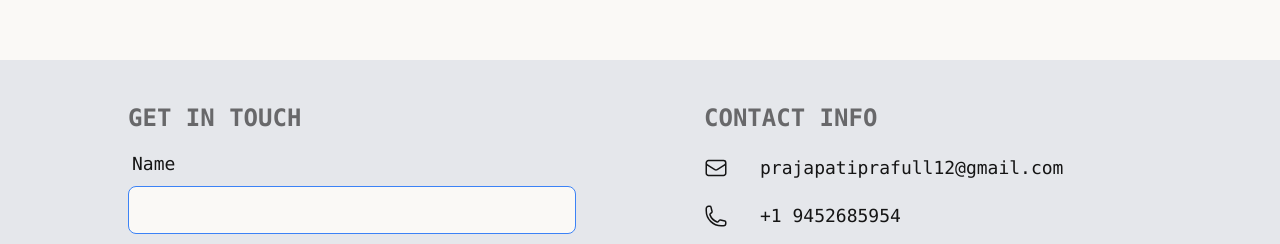
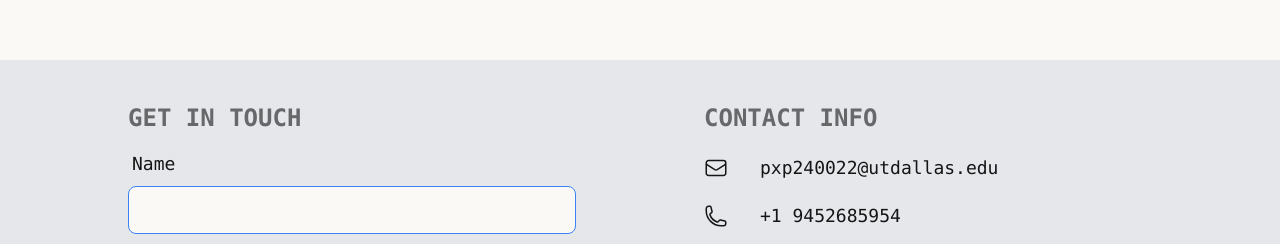
Before and after one commit to Prafull1Kumar/Portfolio, a Next.js app: page / in a window 1280 px wide. Shown: the part 4996-5240 px from the top of the page. Built offline with nearby package versions, Linux system fonts and the light colour scheme.

Commit message:
changed the email address

```diff
--- a/src/features/contact/components/contact.jsx
+++ b/src/features/contact/components/contact.jsx
@@ -17,7 +17,7 @@ function Contact() {
                     <h2 className="footer-title text-xl lg:text-2xl">{t(CONTACT_TITLE)}</h2>
                     <div className="flex items-center gap-8 mt-5">
                         <MailIcon className="size-6" />
-                        <a className="link link-hover text-lg" href="mailto:prajapatiprafull12@gmail.com">prajapatiprafull12@gmail.com</a>
+                        <a className="link link-hover text-lg" href="mailto:prajapatiprafull12@gmail.com">pxp240022@utdallas.edu</a>
                     </div>
                     <div className="flex items-center gap-8 mt-5">
                         <PhoneIcon />
```
